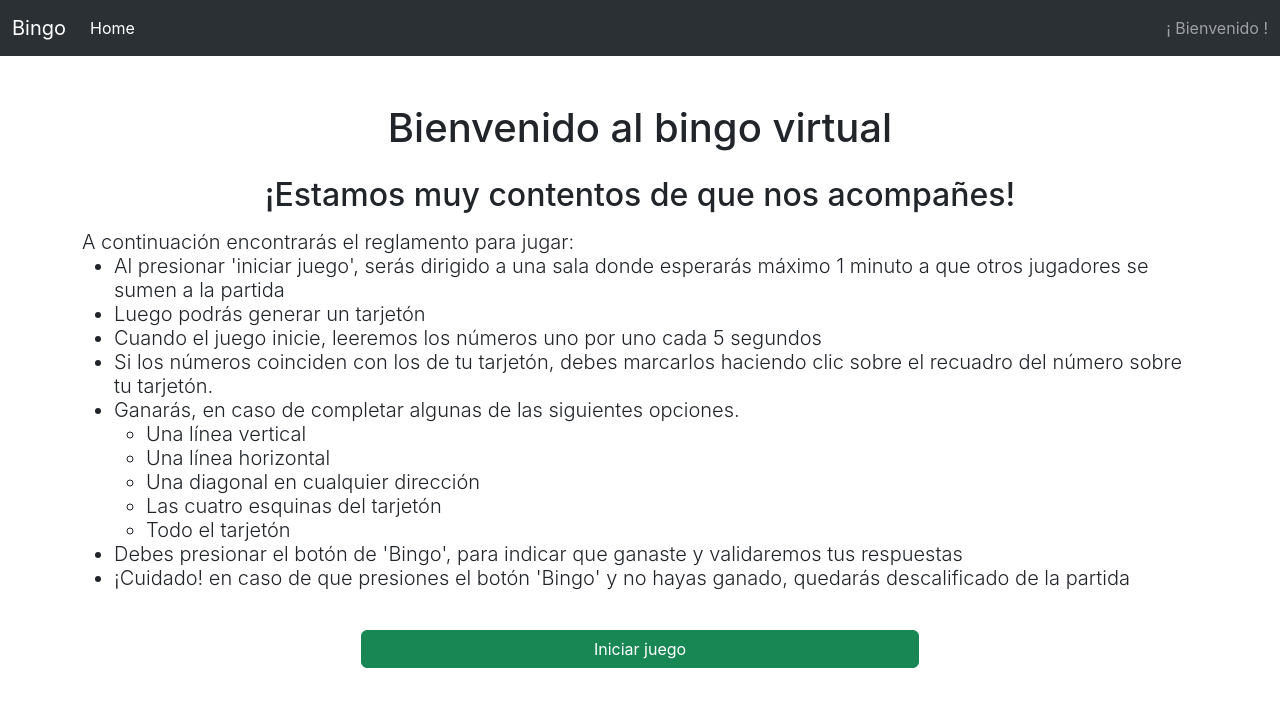
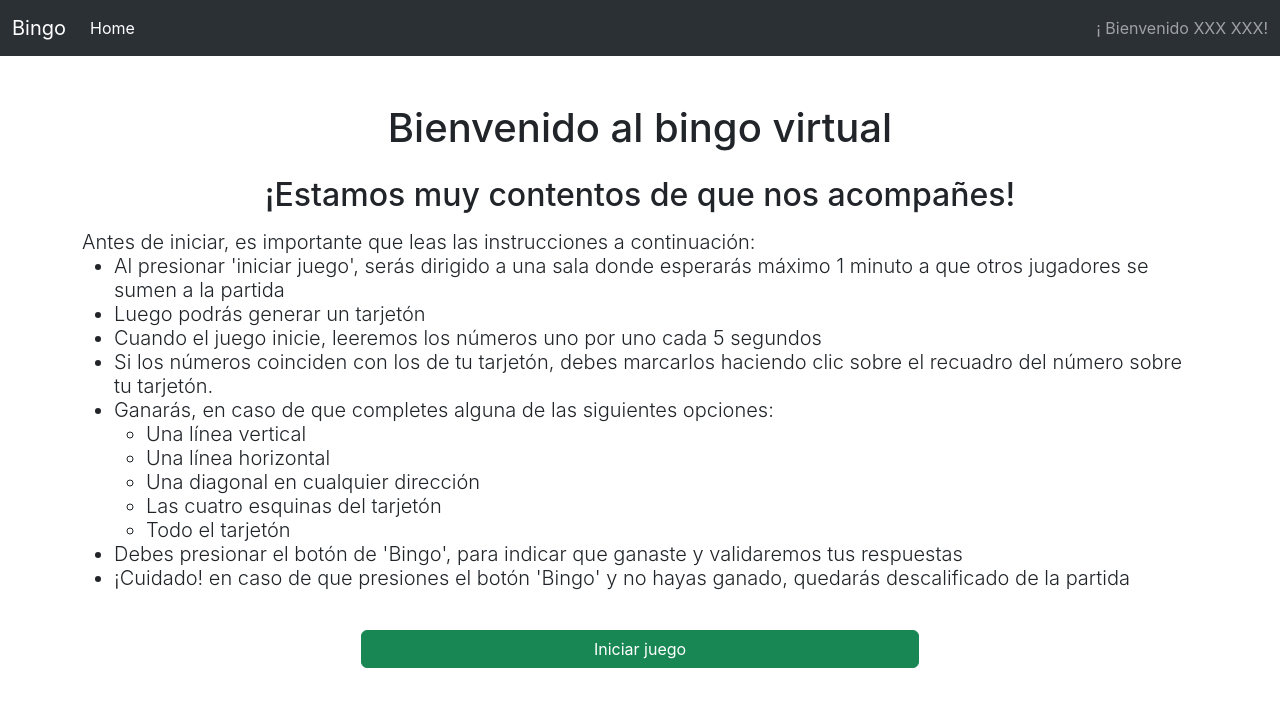
Before and after one commit to suaviaparicio/bingo-webapp-frontend, a React (Create React App) app: page /home in a window 1280 px wide. Shown: the top 706 px of the page. Built offline with nearby package versions, Linux system fonts and the light colour scheme.

Commit message:
WIP WaitingRoom component

```diff
--- a/src/containers/Auth.jsx
+++ b/src/containers/Auth.jsx
@@ -5,8 +5,8 @@ const Auth = () => {
         <div className="container">
             <div className="row mt-5">
                 <h1 className="text-center mb-3">¡Bienvenido a nuestro Bingo virtual!</h1>
-                <h3 className="text-center mb-5">Estás a punto de tener una experiencia inolvidable con el mejor juego de todos.</h3>
-                <h4 className="text-center">Para continuar, debes ingresar tu correo electrónico a continuación para iniciar el juego</h4>
+                <h3 className="text-center mb-5">Estás a punto de tener una experiencia inolvidable con el juego más divertido.</h3>
+                <h4 className="text-center">Para continuar, debes ingresar tu correo electrónico para iniciar el juego</h4>
 
             </div>
             <div className="row mt-5">
--- a/src/containers/BingoContainer.jsx
+++ b/src/containers/BingoContainer.jsx
@@ -1,6 +1,6 @@
 import React from "react";
 
-const BingoContainer = () => {
+const GameBingo = () => {
     return(
         <div>
 
@@ -8,4 +8,4 @@ const BingoContainer = () => {
     );
 };
 
-export default BingoContainer;
+export default GameBingo;
--- /dev/null
+++ b/src/containers/WaitingRoom.jsx
@@ -0,0 +1,23 @@
+import React from "react";
+
+const WaitingRoom = () => {
+    return (
+        <div className="container">
+            <div className="row pt-5 pb-5">
+                <h1 className="text-center">El juego iniciará en X segundos...</h1>
+            </div>
+            <div className="row">
+                <div className="d-flex justify-content-center">
+                    <div className="spinner spinner-border text-primary" role="status">
+                        <span className="visually-hidden">Loading...</span>
+                    </div>
+                </div>
+                <div className="pt-5">
+                    <h3 className="text-center">No tardaremos, solo estamos esperando a que ingresen más usuarios...</h3>
+                </div>
+
+            </div>
+        </div>
+    );
+};
+export default WaitingRoom;
--- a/src/pages/Home.jsx
+++ b/src/pages/Home.jsx
@@ -11,13 +11,13 @@ const Home = () => {
                     ¡Estamos  muy contentos de que nos acompañes!
                 </h2>
                 <h5 className="fw-light">
-                    A continuación encontrarás el reglamento para jugar:
+                    Antes de iniciar, es importante que leas las instrucciones a continuación:
                     <ul>
                         <li>Al presionar 'iniciar juego', serás dirigido a una sala donde esperarás máximo 1 minuto a que otros jugadores se sumen a la partida</li>
                         <li>Luego podrás generar un tarjetón</li>
                         <li>Cuando el juego inicie, leeremos los números uno por uno cada 5 segundos</li>
                         <li>Si los números coinciden con los de tu tarjetón, debes marcarlos haciendo clic sobre el recuadro del número sobre tu tarjetón.</li>
-                        <li>Ganarás, en caso de completar algunas de las siguientes opciones. </li>
+                        <li>Ganarás, en caso de que completes alguna de las siguientes opciones: </li>
                             <ul>
                                 <li>Una línea vertical</li>
                                 <li>Una línea horizontal</li>
--- a/src/pages/shared/Header.jsx
+++ b/src/pages/shared/Header.jsx
@@ -15,7 +15,7 @@ const Header = () => {
                         </li>
                     </ul>
                     <span className="navbar-text">
-                       ¡ Bienvenido !
+                       ¡ Bienvenido XXX XXX!
                     </span>
                 </div>
             </div>
--- a/src/routes/AppRoutes.jsx
+++ b/src/routes/AppRoutes.jsx
@@ -3,7 +3,8 @@ import { Routes, Route } from 'react-router-dom';
 import HomeLayout from '../layouts/HomeLayout';
 import Auth from '../containers/Auth';
 import Home from '../pages/Home';
-import BingoContainer from '../containers/BingoContainer';
+import WaitingRoom from '../containers/WaitingRoom';
+import GameBingo from '../containers/BingoContainer';
 
 
 const AppRoutes = () => (
@@ -12,7 +13,8 @@ const AppRoutes = () => (
 
         <Route path="/home" element={<HomeLayout />}>
             <Route index element={<Home />} />
-            <Route path="bingo-game" element={<BingoContainer />} />
+            <Route path="waiting-room" element={<WaitingRoom />} />
+            <Route path="bingo-game" element={<GameBingo />} />
         </Route>
     </Routes>
 );
```
Also changed, not shown: src/assets/css/style.css (+7 -0 lines).
